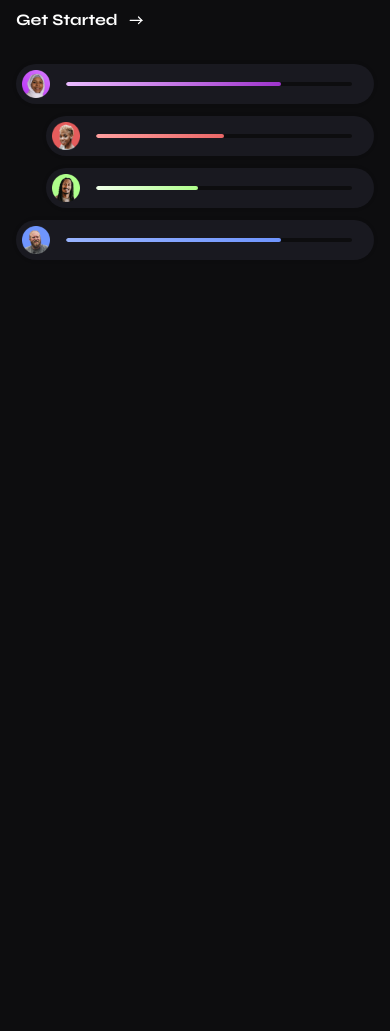
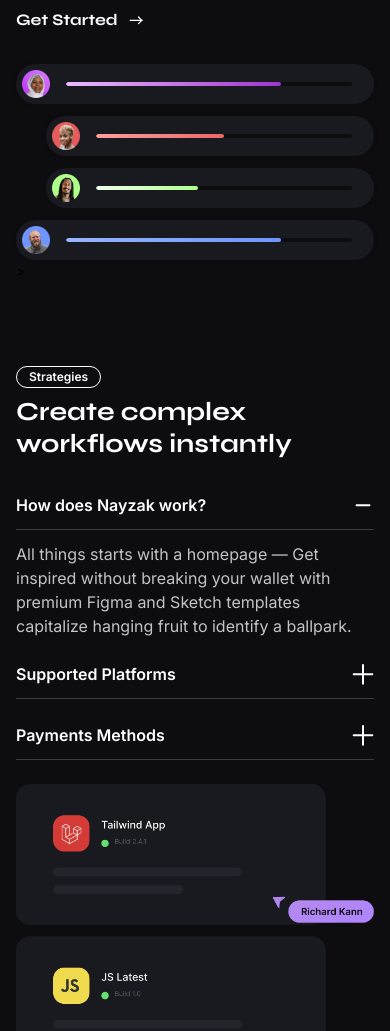
Before and after one commit to Danieljs-codes/NayZak-landing-page, a website built with Vite: page index.html in a window 390 px wide. Shown: the part 969-2000 px from the top of the page. Before the commit the page ends 1269 px from the top, so only its background shows below. Built offline with nearby package versions, Linux system fonts and the light colour scheme.

Commit message:
Finish strategies sec for mobile

```diff
--- a/index.html
+++ b/index.html
@@ -197,6 +197,108 @@
             ></div>
           </div>
         </div>
+        >
+      </div>
+    </section>
+    <section>
+      <div class="max-w-screen-xl mx-auto px-4 py-10">
+        <span
+          class="py-[.125rem] inline-block text-xs font-semibold px-3 font-sans text-white rounded-full border border-white border-solid mb-2"
+          >Strategies</span
+        >
+        <h2 class="font-bold text-[1.625rem] text-white leading-tight mb-8">
+          Create complex<br />workflows instantly
+        </h2>
+        <div class="flex items-center mb-3">
+          <div class="font-sans font-semibold text-base text-white flex-1">
+            How does Nayzak work?
+          </div>
+          <div>
+            <svg
+              class="inline-block"
+              width="22"
+              height="23"
+              viewBox="0 0 22 23"
+              fill="none"
+              xmlns="http://www.w3.org/2000/svg"
+            >
+              <path
+                d="M4.5835 11.3402H17.4168"
+                stroke="white"
+                stroke-width="2"
+                stroke-linecap="round"
+                stroke-linejoin="round"
+              />
+            </svg>
+          </div>
+        </div>
+        <div class="h-[1px] mb-3 rounded-full bg-[#3F3B3B]"></div>
+        <p class="text-base font-sans text-gray mb-6">
+          All things starts with a homepage — Get inspired without breaking your
+          wallet with premium Figma and Sketch templates capitalize hanging
+          fruit to identify a ballpark.
+        </p>
+        <div class="flex items-center mb-3">
+          <div class="font-sans font-semibold text-base text-white flex-1">
+            Supported Platforms
+          </div>
+          <div>
+            <svg
+              width="22"
+              height="23"
+              viewBox="0 0 22 23"
+              fill="none"
+              xmlns="http://www.w3.org/2000/svg"
+            >
+              <path
+                d="M11.0002 2.00684V20.6735"
+                stroke="white"
+                stroke-width="2"
+                stroke-linecap="round"
+                stroke-linejoin="round"
+              />
+              <path
+                d="M1.6665 11.3395H20.3332"
+                stroke="white"
+                stroke-width="2"
+                stroke-linecap="round"
+                stroke-linejoin="round"
+              />
+            </svg>
+          </div>
+        </div>
+        <div class="h-[1px] mb-6 rounded-full bg-[#3F3B3B]"></div>
+        <div class="flex items-center mb-3">
+          <div class="font-sans font-semibold text-base text-white flex-1">
+            Payments Methods
+          </div>
+          <div>
+            <svg
+              width="22"
+              height="23"
+              viewBox="0 0 22 23"
+              fill="none"
+              xmlns="http://www.w3.org/2000/svg"
+            >
+              <path
+                d="M11.0002 2.00684V20.6735"
+                stroke="white"
+                stroke-width="2"
+                stroke-linecap="round"
+                stroke-linejoin="round"
+              />
+              <path
+                d="M1.6665 11.3395H20.3332"
+                stroke="white"
+                stroke-width="2"
+                stroke-linecap="round"
+                stroke-linejoin="round"
+              />
+            </svg>
+          </div>
+        </div>
+        <div class="h-[1px] mb-6 rounded-full bg-[#3F3B3B]"></div>
+        <img src="./images/strategies-sec-img.png" alt="" />
       </div>
     </section>
     <script type="module" src="/main.js"></script>
```
Also changed, not shown: images/strategies-sec-img.png (added).
